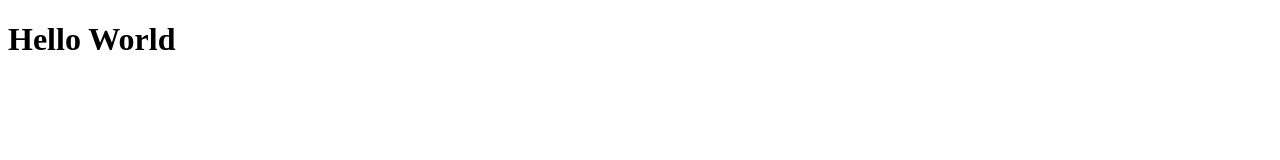
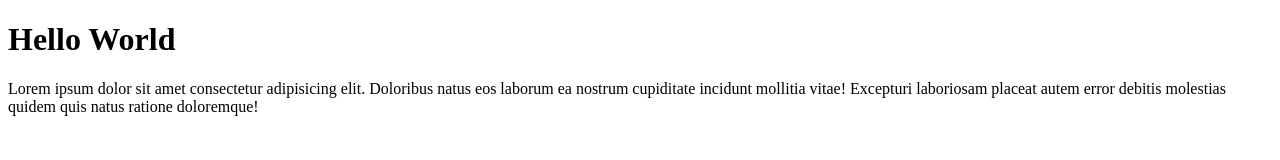
Before and after one commit to bukagas/modifplan, a plain HTML site: page index.html in a window 1280 px wide. Drawn offline with Linux system fonts and the light colour scheme.

Commit message:
menambahkan paragraf

```diff
--- a/index.html
+++ b/index.html
@@ -8,5 +8,6 @@
 </head>
 <body>
     <h1>Hello World</h1>
+    <p>Lorem ipsum dolor sit amet consectetur adipisicing elit. Doloribus natus eos laborum ea nostrum cupiditate incidunt mollitia vitae! Excepturi laboriosam placeat autem error debitis molestias quidem quis natus ratione doloremque!</p>
 </body>
 </html>
```
